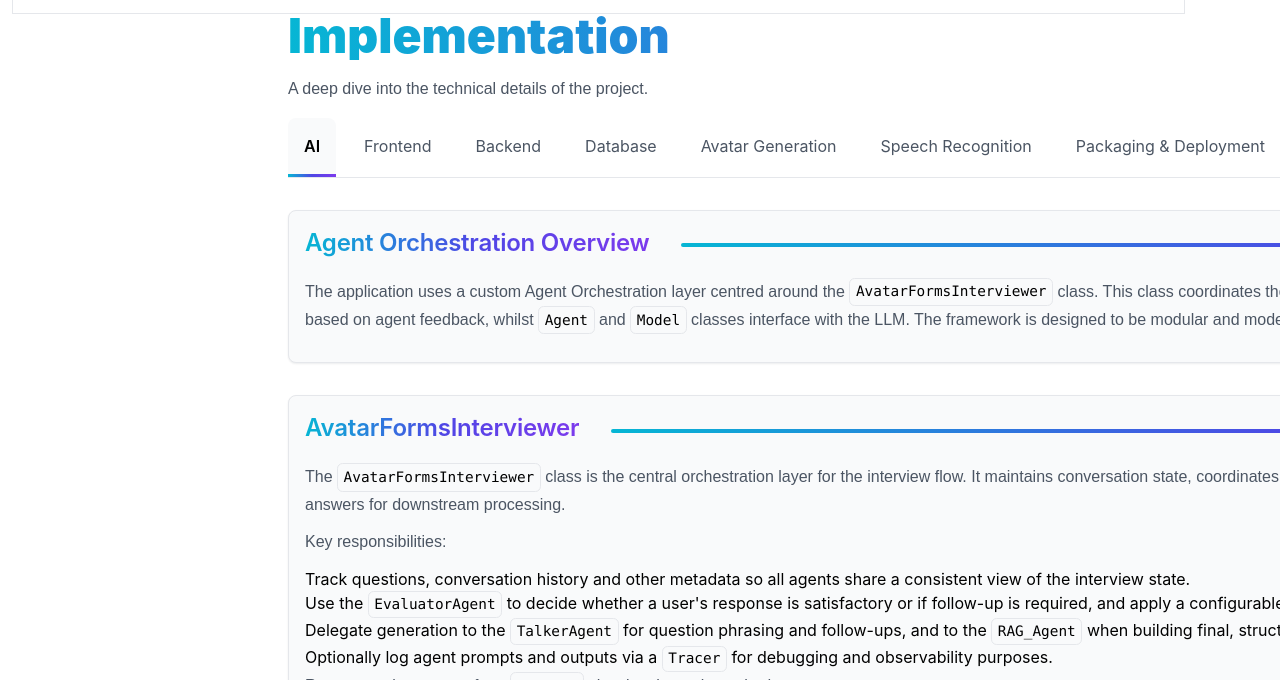
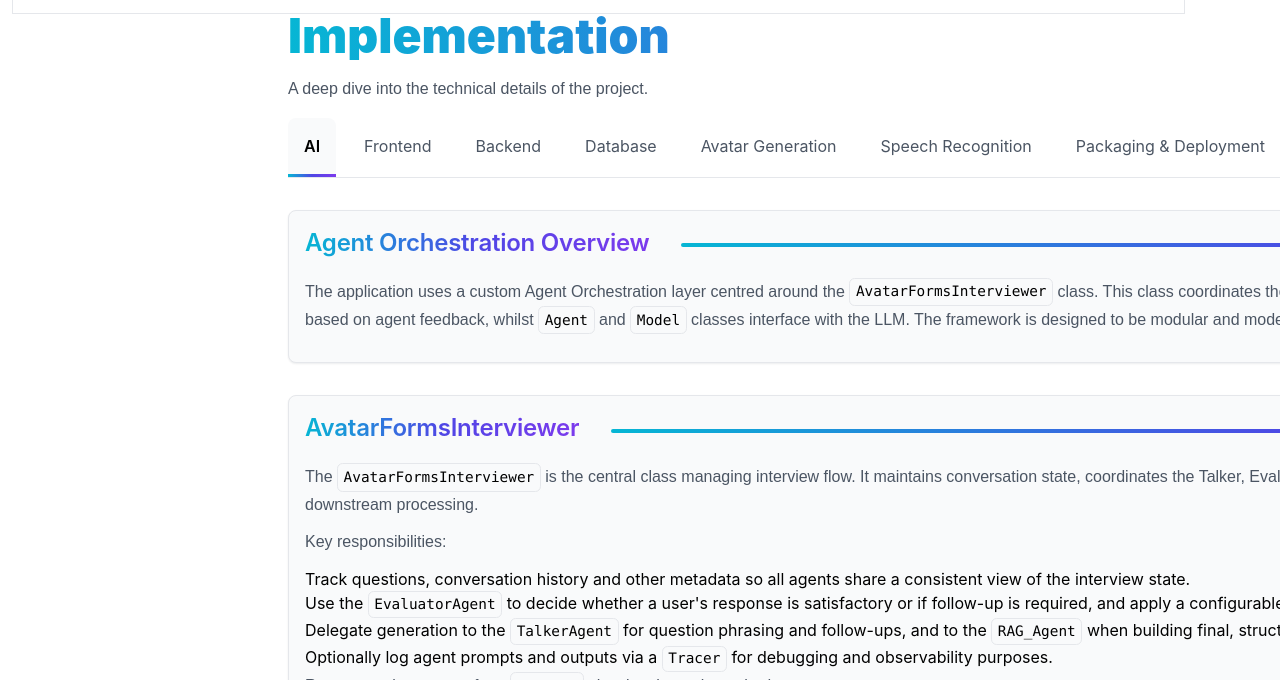
Before and after one commit to mzmjhd/AvatarFormsWebsite, a plain HTML site: page implementation.html in a window 1280 px wide. Shown: the part 120-800 px from the top of the page. Drawn offline with nearby package versions, Linux system fonts and the light colour scheme.

Commit message:
Updated text

```diff
--- a/implementation.html
+++ b/implementation.html
@@ -78,7 +78,7 @@
                                     <span class="af-card-title text-gradient-brand">AvatarFormsInterviewer</span>
                                     <span class="gradient-brand-bar bar-thin"></span>
                                 </div>
-                                <p class="af-card-text">The <code class="af-inline-code">AvatarFormsInterviewer</code> class is the central orchestration layer for the interview flow. It maintains conversation state, coordinates the Talker, Evaluator and RAG agents, decides when to advance between questions, and collects final answers for downstream processing.
+                                <p class="af-card-text">The <code class="af-inline-code">AvatarFormsInterviewer</code> is the central class managing interview flow. It maintains conversation state, coordinates the Talker, Evaluator and RAG agents, decides when to advance between questions, and collects final answers for downstream processing.
 
                                 <p class="af-card-text">Key responsibilities:</p>
                                 <ul>
```
